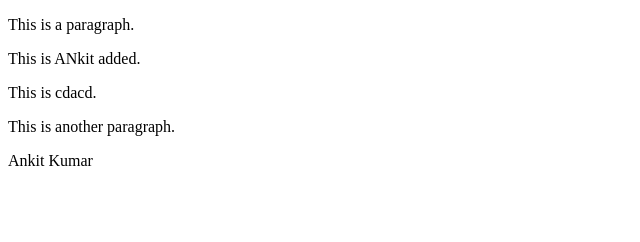
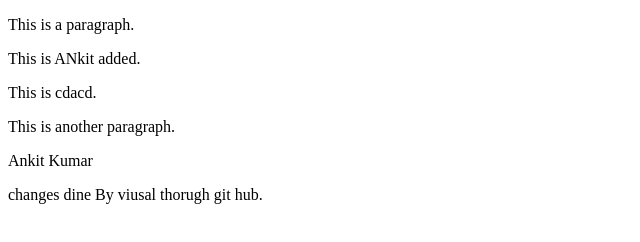
Before and after one commit to Akshayhan17/DBDA1, a plain HTML site: page index.html in a window 1280 px wide. Shown: the whole page, without its empty margins (0-640 px from the left). Drawn offline with Linux system fonts and the light colour scheme.

Commit message:
Update index.html
HI lead my task id done as you guided

```diff
--- a/index.html
+++ b/index.html
@@ -7,6 +7,7 @@
 <p>This is cdacd.</pi>
 <p>This is another paragraph.</p>
 <p>Ankit Kumar</pi>
+<p>changes dine By viusal thorugh git hub.</p>
 
 </body>
 </html>
```
